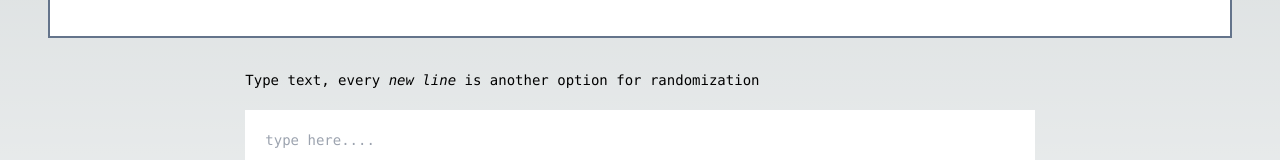
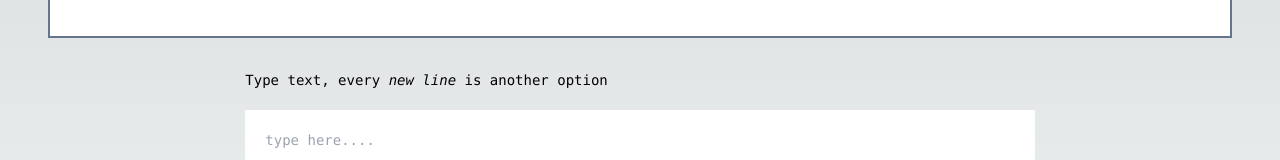
Before and after one commit to ohpxho/text-randomizer, a Next.js app: page / in a window 1280 px wide. Shown: the part 206-366 px from the top of the page. Built offline with nearby package versions, Linux system fonts and the light colour scheme.

Commit message:
fix: styles

```diff
--- a/src/pages/index.js
+++ b/src/pages/index.js
@@ -77,7 +77,7 @@ export default function Home() {
           </div>
           <div className="w-full lg:w-2/3">
            <div className="flex flex-col gap-2 w-full h-full">
-              <p className="my-3">Type text, every <i>new line</i> is another option for randomization</p>
+              <p className="my-3">Type text, every <i>new line</i> is another option</p>
               <textarea placeholder="type here...." className="h-52 outline-none p-5" value={txtAreaValue} onChange={handleTxtAreaChange}></textarea>
               <p className="my-3">Options below are prepared questions for interview (some questions are tailored for me)</p>
               <div className="grid grid-cols-2 lg:grid-cols-4 gap-2">
```
